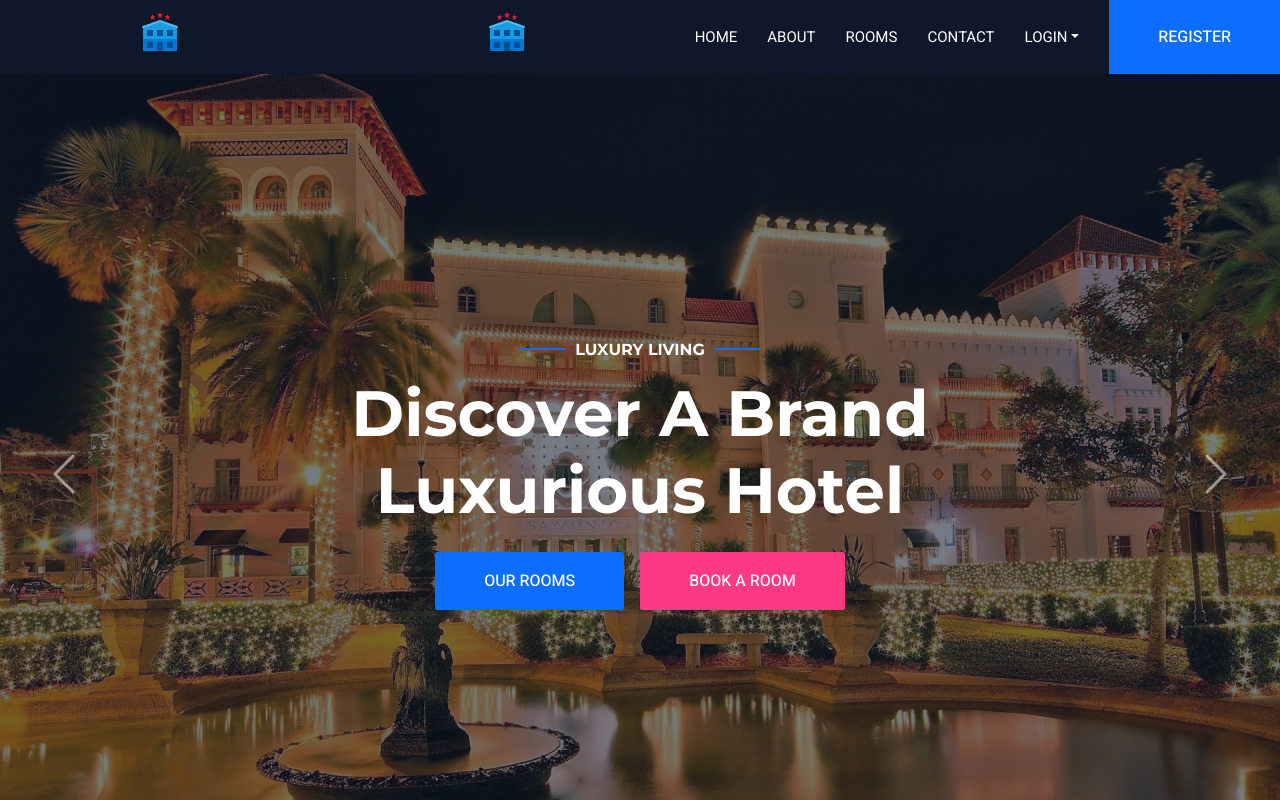
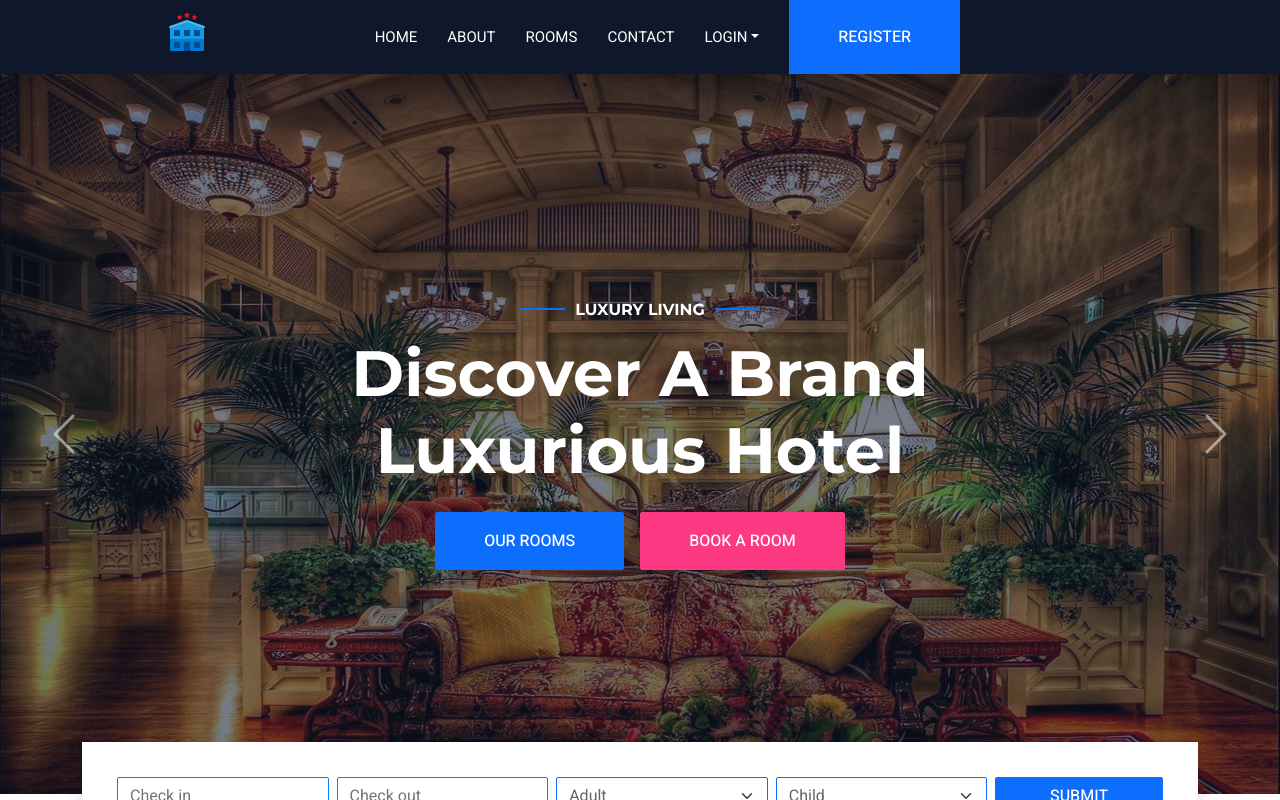
Before and after one commit to mahendiran-dev/Hotel-Booking-System, an Angular app: page / in a window 1280 px wide. Shown: the top 800 px of the page. Built offline with nearby package versions, Linux system fonts and the light colour scheme.

Commit message:
Update header.component.html

```diff
--- a/src/app/components/header/header.component.html
+++ b/src/app/components/header/header.component.html
@@ -1,12 +1,7 @@
 
     <div class="container-fluid bg-dark px-0">
         <div class="row gx-0">
-            <div class="col-lg-3 col-3 bg-dark d-none d-lg-block">
-                <a routerLink="/home"
-                    class="navbar-brand w-100 h-100 m-0 p-0 d-flex align-items-center justify-content-center">
-                    <h3 class=" text-primary text-uppercase"><span><img src="../../../assets/img/fav.png"></span> </h3>
-                </a>
-            </div>
+
             <div class="col-lg-9">
                 <nav class="navbar navbar-expand-lg bg-dark navbar-dark p-3 p-lg-0">
                     <a routerLink="/home"
```
